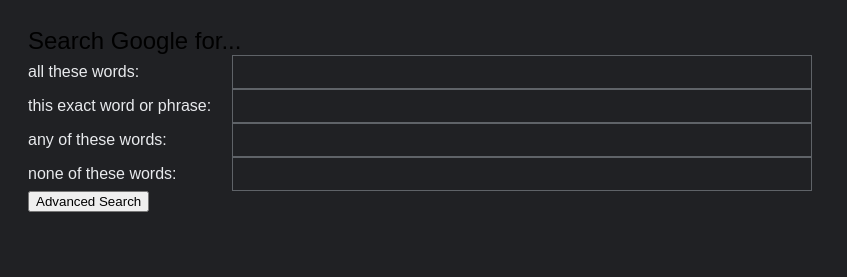
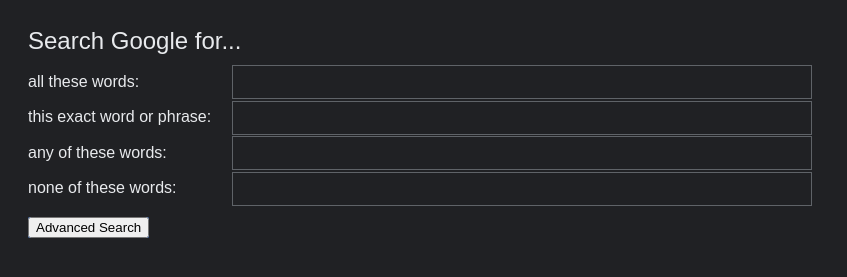
Before and after one commit to runbunspace/portfolio, a plain HTML site: page cs50web/search/advanced.html in a window 1280 px wide. Shown: the part 53-330 px from the top of the page, without its empty margins (0-847 px from the left). Drawn offline with Linux system fonts and the light colour scheme.

Commit message:
Update style.css

```diff
--- a/cs50web/search/style.css
+++ b/cs50web/search/style.css
@@ -1,6 +1,9 @@
 body {
   background-color: #202124;
   font-family: arial, sans-serif; }
+
+.link {
+  text-align: right; }
 
 #basic {
   text-align: center; }
@@ -28,13 +31,15 @@ body {
   border-top: 1px solid #5f638; }
 
 #top {
-  color: 3e8eaed;
-  font-size: 24px; }
+  color: #e8eaed;
+  font-size: 24px;
+  margin-bottom: 10px; }
 
 .labels {
   color: #e8eaed;
   background-color: transparent;
   width: 200px;
+  margin-bottom: 10px;
   display: inline-block; }
 
 div {
@@ -48,3 +53,10 @@ div {
   border: 1px solid #5f6368;
   box-shadow: none;
   padding: 4px; }
+
+.submit {
+  color: #e8eaed;
+  background-color: #4d90fe;
+  text-align: right;
+  margin-top: 10px;
+  border-radius: 2px;
```
